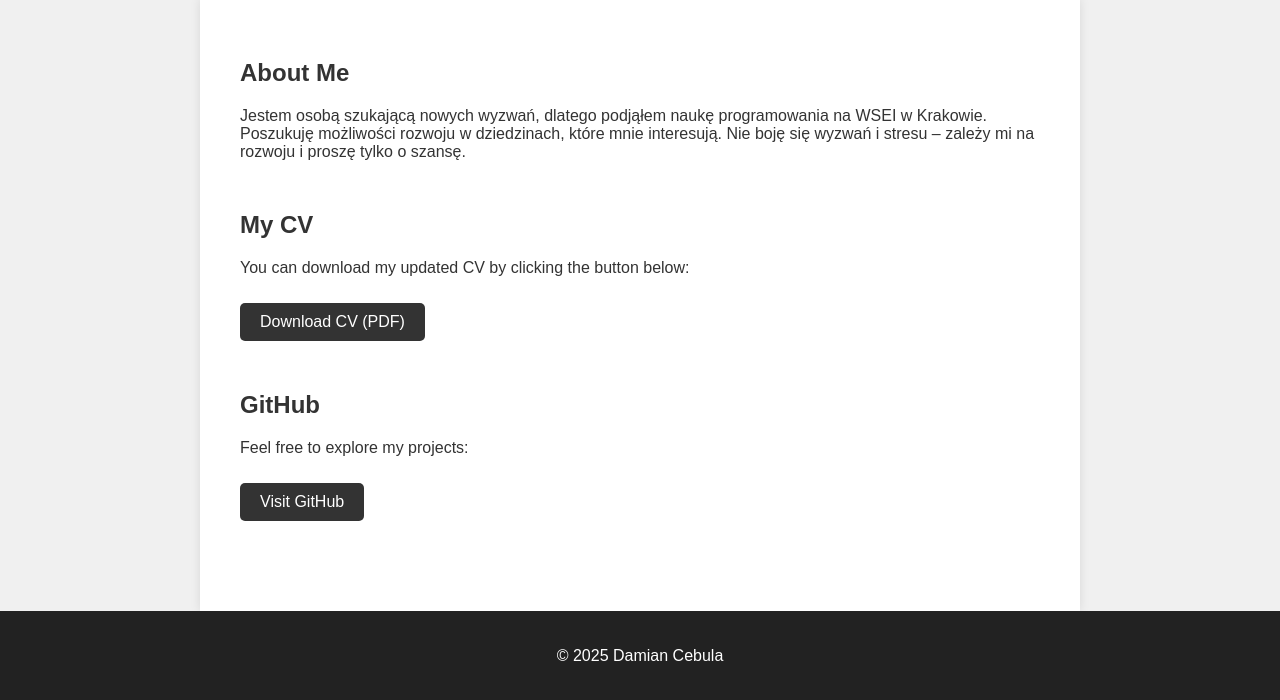
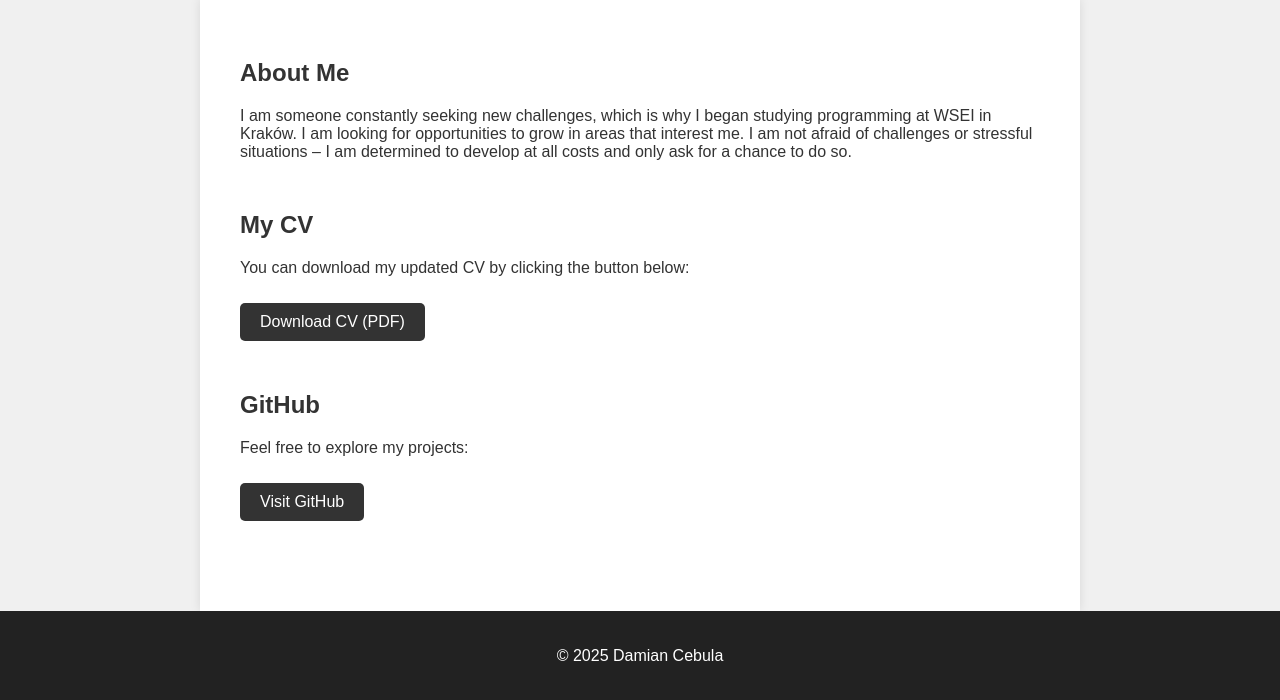
Before and after one commit to Hinos307/damiancebula.github.io, a plain HTML site: page index-en.html in a window 1280 px wide. Shown: the part 148-848 px from the top of the page. Drawn offline with Linux system fonts and the light colour scheme.

Commit message:
Update index-en.html

```diff
--- a/index-en.html
+++ b/index-en.html
@@ -23,10 +23,11 @@
     <section id="about">
       <h2>About Me</h2>
       <p>
-        Jestem osobą szukającą nowych wyzwań, dlatego podjąłem naukę programowania na WSEI w Krakowie.
-        Poszukuję możliwości rozwoju w dziedzinach, które mnie interesują. Nie boję się wyzwań i stresu –
-        zależy mi na rozwoju i proszę tylko o szansę.
-      </p>
+  I am someone constantly seeking new challenges, which is why I began studying programming at WSEI in Kraków.
+  I am looking for opportunities to grow in areas that interest me. I am not afraid of challenges or stressful situations –
+  I am determined to develop at all costs and only ask for a chance to do so.
+</p>
+
     </section>
 
     <section id="cv">
```
